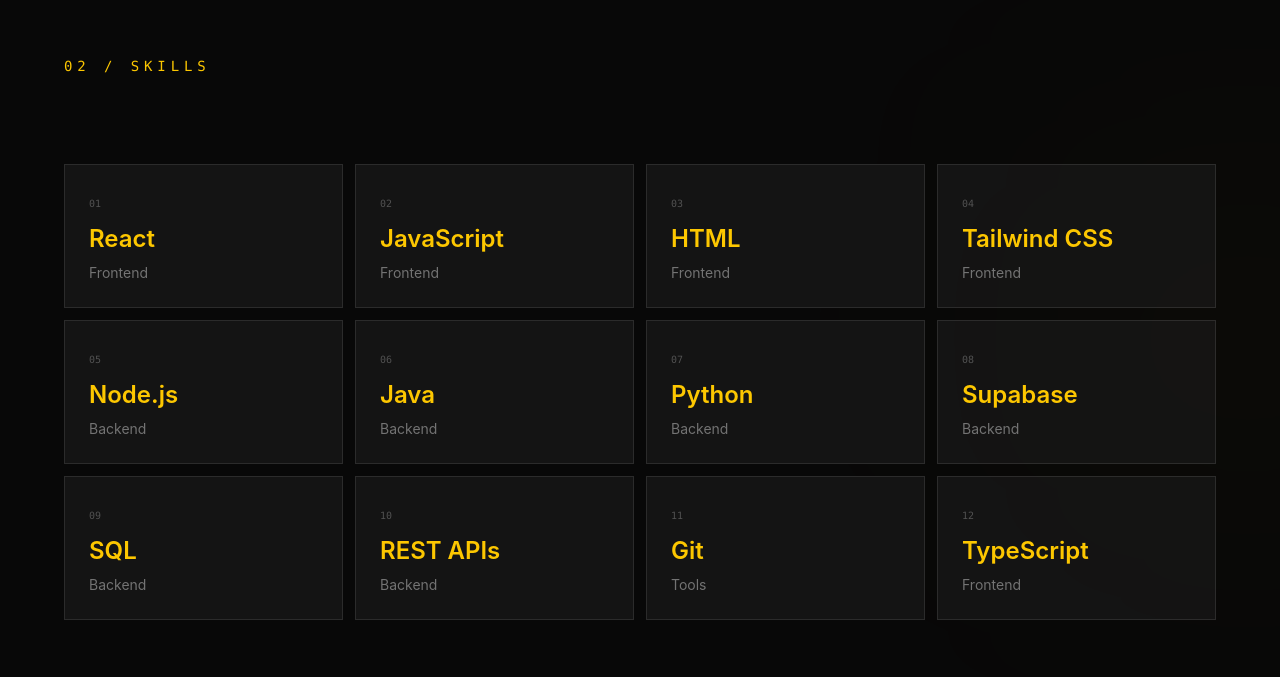
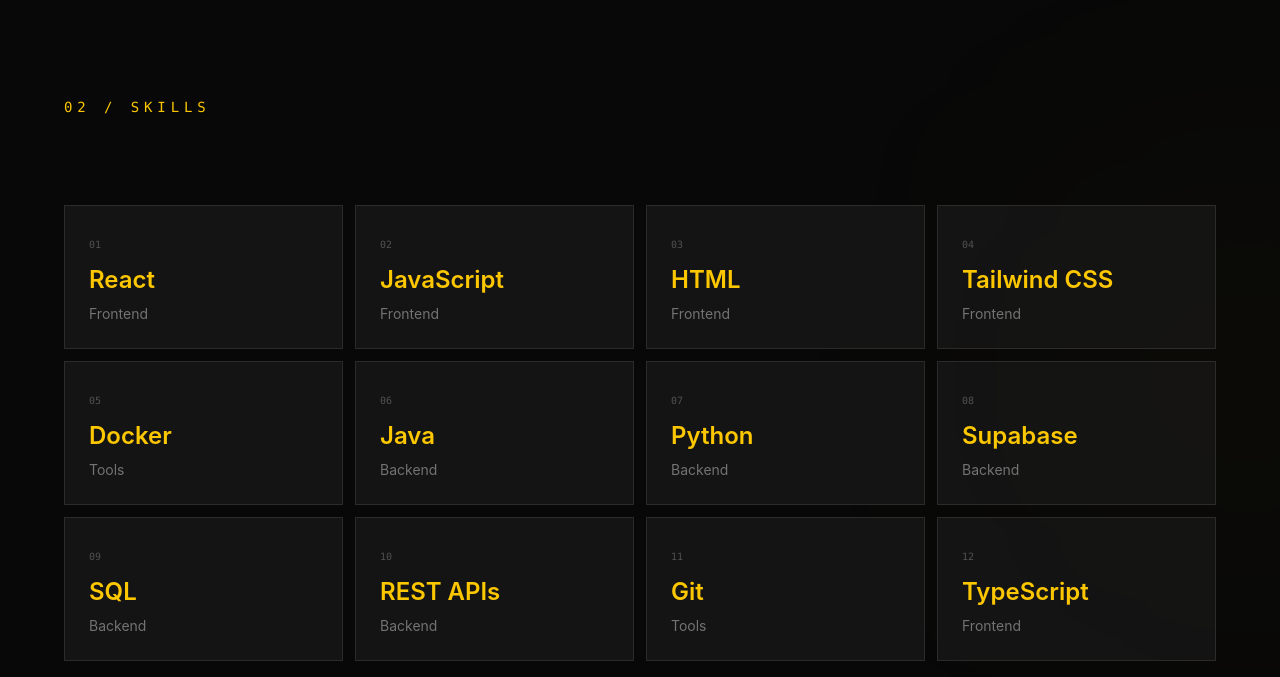
Before and after one commit to Iwasnever-here/Iwasnever-here.github.io, a React (Vite) app: page / in a window 1280 px wide. Shown: the part 5068-5745 px from the top of the page. Built offline with nearby package versions, Linux system fonts and the light colour scheme.

Commit message:
fix: updated portfolio

```diff
--- a/src/sections/Project.jsx
+++ b/src/sections/Project.jsx
@@ -61,7 +61,7 @@
   description:
     'An agent-based simulation featuring autonomous monkeys with limited perception, memory, resource-driven behaviour and pathfinding in a procedural island environment.',
 
-  technologies: ['Python', 'FastAPI', 'React', 'TypeScript', 'PixiJS'],
+  technologies: ['Python', 'FastAPI', 'React', 'TypeScript', 'PixiJS', 'Docker'],
 
   image: projectsimianimage,
 
--- a/src/sections/Skills.jsx
+++ b/src/sections/Skills.jsx
@@ -5,7 +5,7 @@
   { name: 'JavaScript', category: 'Frontend' },
   { name: 'HTML', category: 'Frontend' },
   { name: 'Tailwind CSS', category: 'Frontend' },
-  { name: 'Node.js', category: 'Backend' },
+  { name: 'Docker', category: 'Tools' },
   { name: 'Java', category: 'Backend' },
   { name: 'Python', category: 'Backend' },
   { name: 'Supabase', category: 'Backend' },
```
Also changed, not shown: src/assets/projectsimianimage.png.
